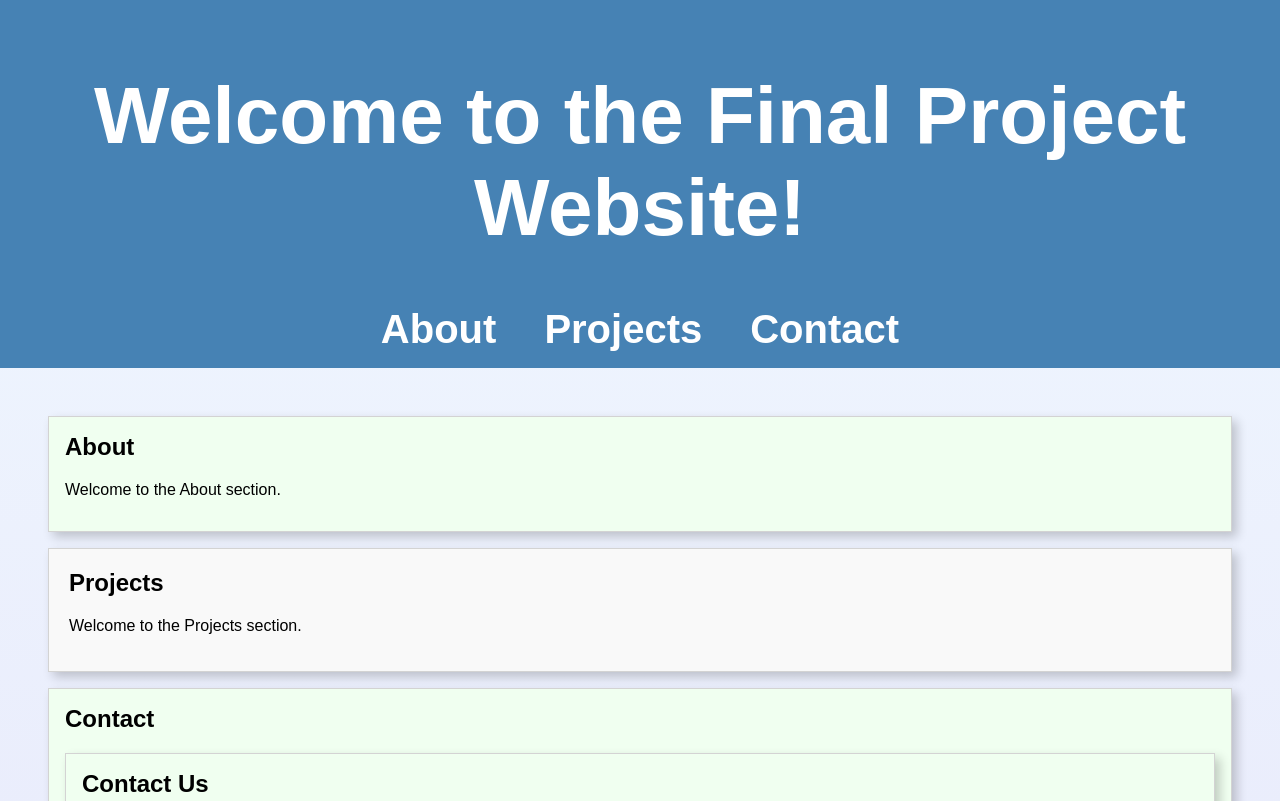
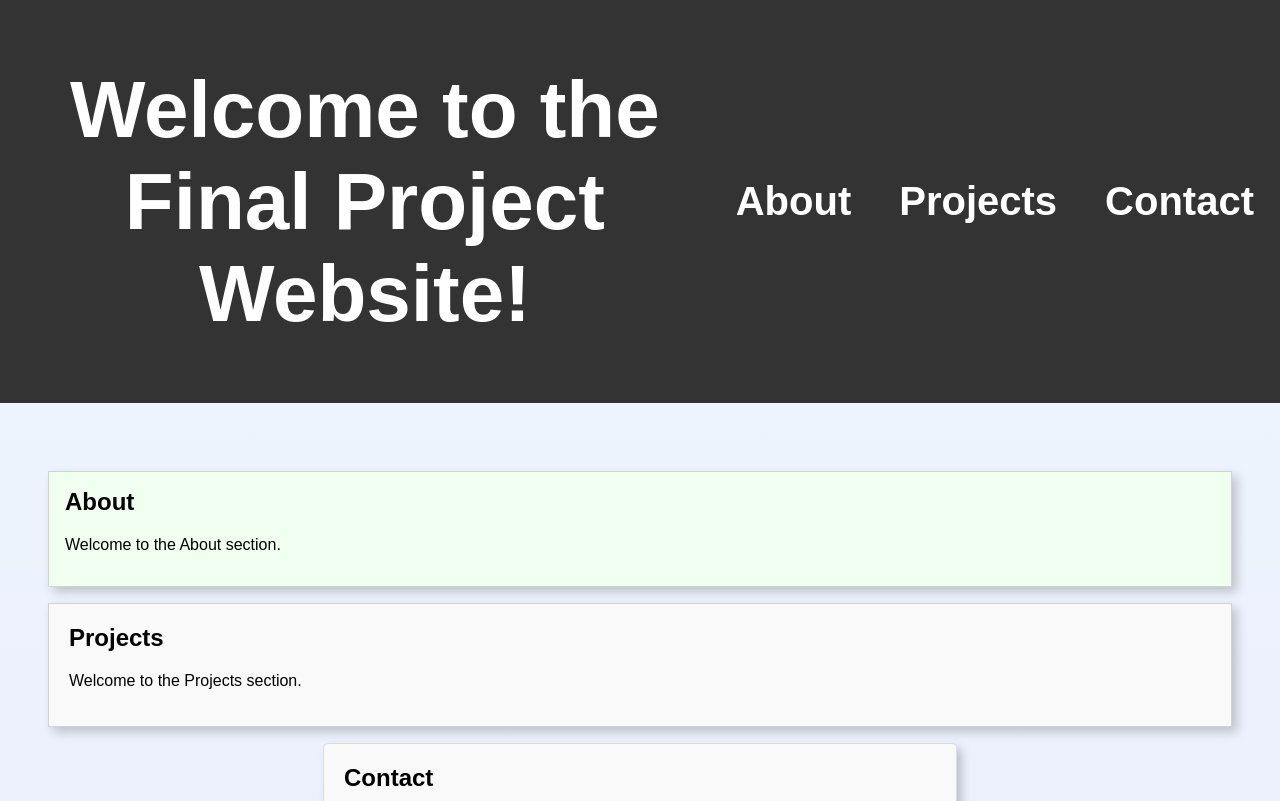
Before and after one commit to ambermartin25/week4, a plain HTML site: page index.html in a window 1280 px wide. Shown: the top 801 px of the page. Drawn offline with Linux system fonts and the light colour scheme.

Commit message:
Update styles.css

```diff
--- a/styles.css
+++ b/styles.css
@@ -54,3 +54,5 @@ body { font-family: Arial, sans-serif; margin: 0; padding: 0; }
 #projects table tbody td { border: 1px solid #ddd; padding: 8px; text-align: left; }
 #projects table tfoot td { border: 1px solid #ddd; padding: 8px; text-align: left; font-style: italic; }
  #projects table colgroup col:nth-child(1), #projects table colgroup col:nth-child(3) { background-color: #f2f2f2; } #projects table a { text-decoration: none; color: #333; transition: background-color 0.3s ease, transform 0.3s ease; } #projects table a:hover { background-color: #4CAF50; color: white; transform: scale(1.02); } section { transition: transform 0.3s ease; } section:hover { transform: scale(1.02); }
+
+body { display: flex; flex-direction: column; gap: 20px; font-family: Arial, sans-serif; margin: 0; padding: 0; } header { display: flex; justify-content: center; align-items: center; background-color: #333; color: #fff; padding: 10px; } .nav-menu { display: flex; gap: 20px; list-style: none; padding: 0; } .nav-menu a { text-decoration: none; color: #fff; transition: background-color 0.3s ease; } .nav-menu a:hover { background-color: #555; padding: 5px 10px; border-radius: 5px; } /* Contact Section */ #contact { display: flex; flex-direction: column; gap: 15px; padding: 20px; background-color: #f9f9f9; border: 1px solid #ddd; border-radius: 5px; } form { display: flex; flex-direction: column; gap: 10px; } label { margin-bottom: 5px; } input, textarea { padding: 10px; border: 1px solid #ccc; border-radius: 5px; transition: border-color 0.3s ease; } input:focus, textarea:focus { border-color: #0073e6; outline: none; } textarea { resize: vertical; } button { padding: 10px 20px; background-color: #0073e6; color: white; border: none; border-radius: 5px; cursor: pointer; transition: background-color 0.3s ease; } button:hover { background-color: #005bb5; } button:focus { background-color: #004499; } /* Responsive Design */ @media (min-width: 768px) { #contact { width: 70%; margin: 0 auto; } } @media (min-width: 1024px) { #contact { width: 50%; } }
```
